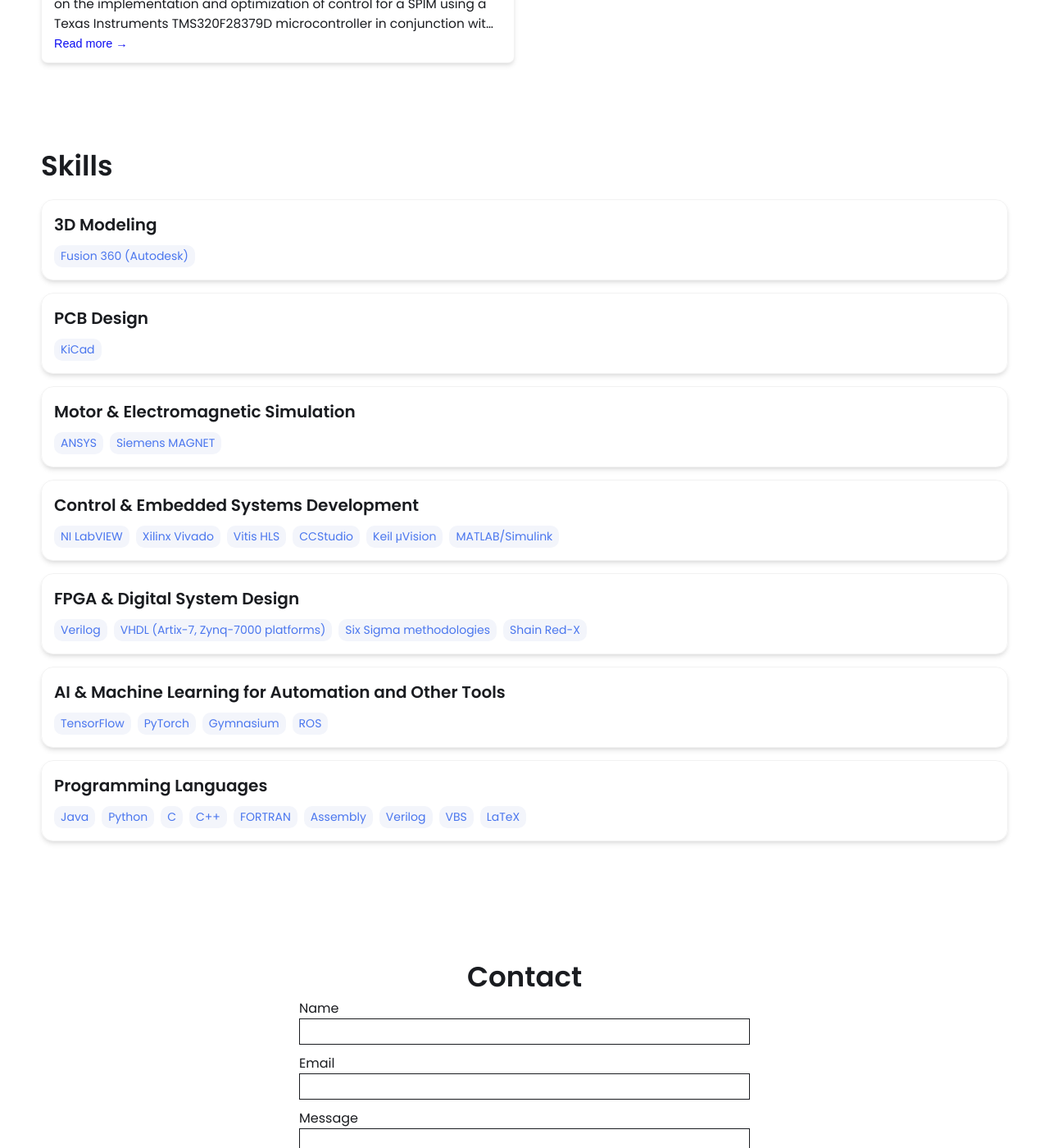
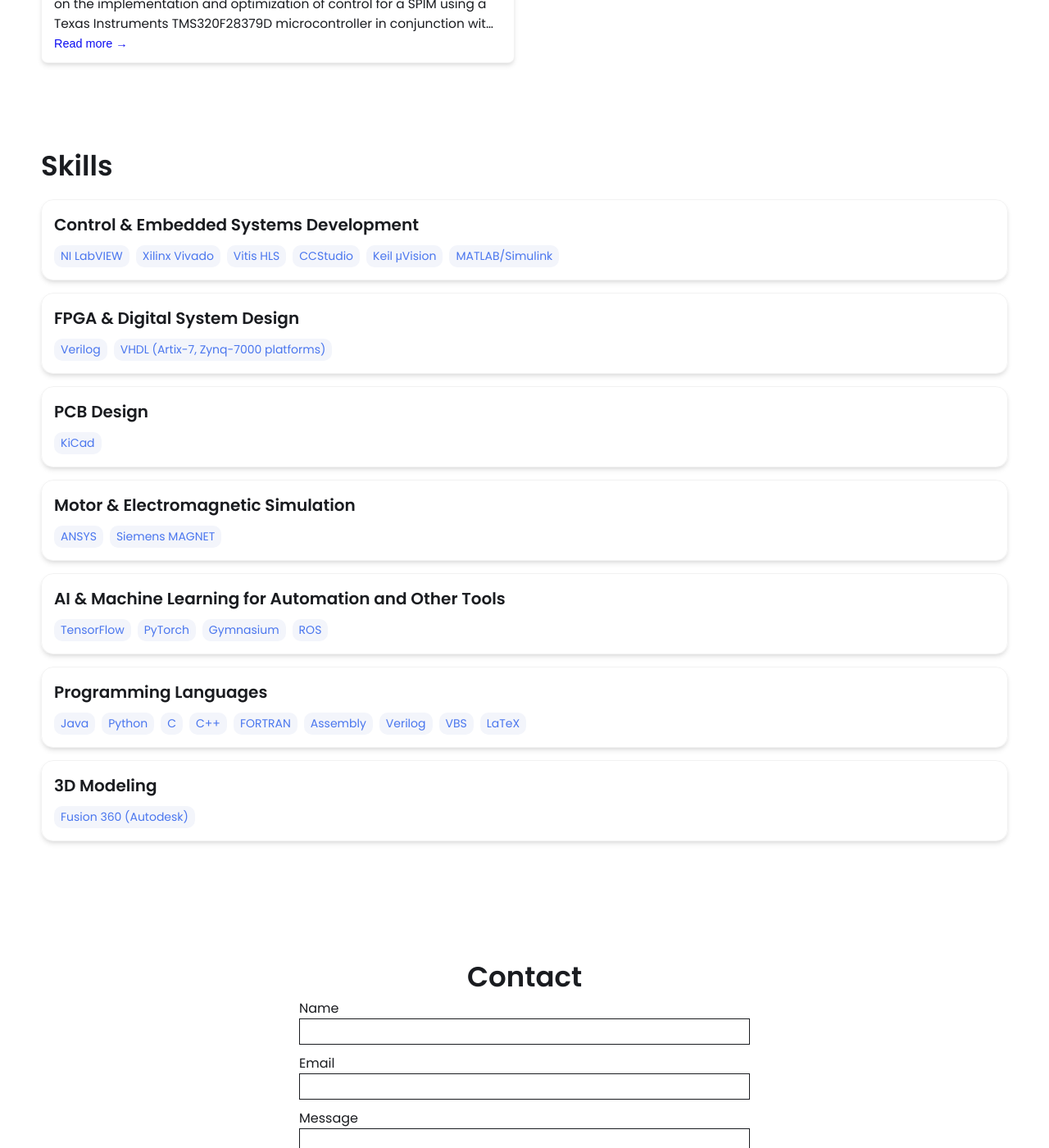
Before and after one commit to vk24940/vk24940.github.io, a Jekyll site: the page built from index.html, in a window 1280 px wide and 1400 px high, scrolled down 2614 px. Shown: the whole window at 82% size. Built offline with Jekyll 4.4.1, drawn with Linux system fonts in a browser that asks for light colours; part of the change alters nothing that is shown.

Commit message:
Update _config.yml

```diff
--- a/_config.yml
+++ b/_config.yml
@@ -23,14 +23,14 @@ profile_image: ./assets/images/profile-image/avatar.jpeg
 
 # Link your resume
 # You can place your resume in assets/resume/{resume.pdf or add external link such as pdf saved in google drive
-resume-url: /assets/resume/resume.pdf #https://drive.google.com/file/d/13Z3duVzh-gguPU5r03oJVEE6rV9rd3DS/view?usp=sharing # or /assets/resume/resume.pdf
+resume-url: /assets/resume/CERN_CV.pdf #https://drive.google.com/file/d/13Z3duVzh-gguPU5r03oJVEE6rV9rd3DS/view?usp=sharing # or /assets/resume/resume.pdf
 
 
 # Set up external links - this will show up as small icons next to your name.
 
 external-links:    # input only your own url slug. The icons with missing entries will not appear.
-  linkedin: test    # https://www.linkedin.com/in/{your url slug}
-  github: leea12    # https://github.com/{your url slug}
+  linkedin: https://www.linkedin.com/in/vaishnavi-sh-kulkarni    # https://www.linkedin.com/in/{your url slug}
+  github: https://github.com/vk2494    # https://github.com/{your url slug}
   stackoverflow: #test      # https://stackoverflow.com/users/{your url slug}
   medium:            # https://medium.com/@{your url slug}
   x-twitter:   # https://x.com/{your url slug}
@@ -43,16 +43,6 @@ external-links:    # input only your own url slug. The icons with missing entrie
 
 # Skills Section - Add the list of your Skills by categories/tools. The indentation for each level needs to be precise.
 skills:
-  - category: 3D Modeling
-    tools:
-    - Fusion 360 (Autodesk)
-  - category: PCB Design
-    tools:
-    - KiCad
-  - category: Motor & Electromagnetic Simulation
-    tools:
-    - ANSYS
-    - Siemens MAGNET
   - category: Control & Embedded Systems Development
     tools:
     - NI LabVIEW
@@ -65,8 +55,13 @@ skills:
     tools:
     - Verilog
     - VHDL (Artix-7, Zynq-7000 platforms)
-    - Six Sigma methodologies
-    - Shain Red-X
+  - category: PCB Design
+    tools:
+    - KiCad
+  - category: Motor & Electromagnetic Simulation
+    tools:
+    - ANSYS
+    - Siemens MAGNET
   - category: AI & Machine Learning for Automation and Other Tools
     tools:
     - TensorFlow
@@ -84,6 +79,9 @@ skills:
     - Verilog
     - VBS
     - LaTeX
+  - category: 3D Modeling
+    tools:
+    - Fusion 360 (Autodesk)
 
 
 # Contact Form Setup. Setup an account and copy over the key. When someone fills out the form, it will be received in your email.
```
